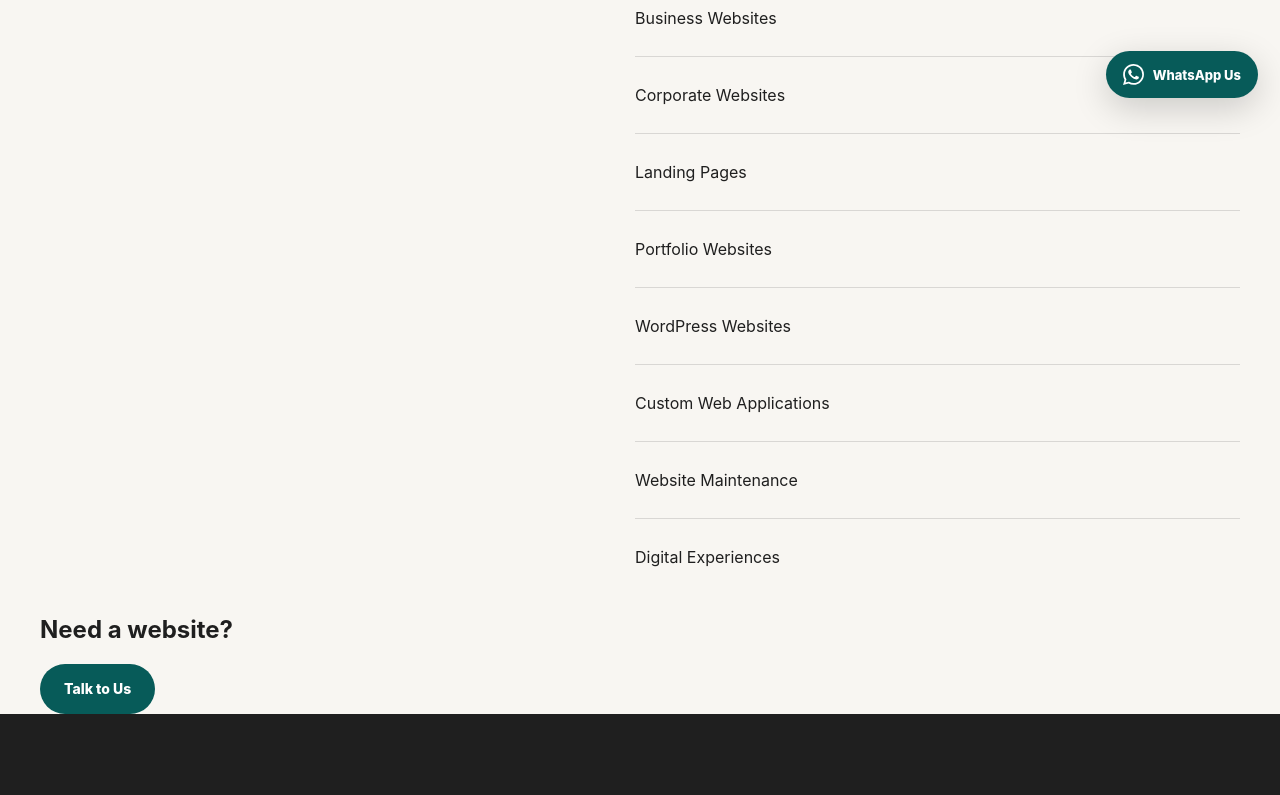
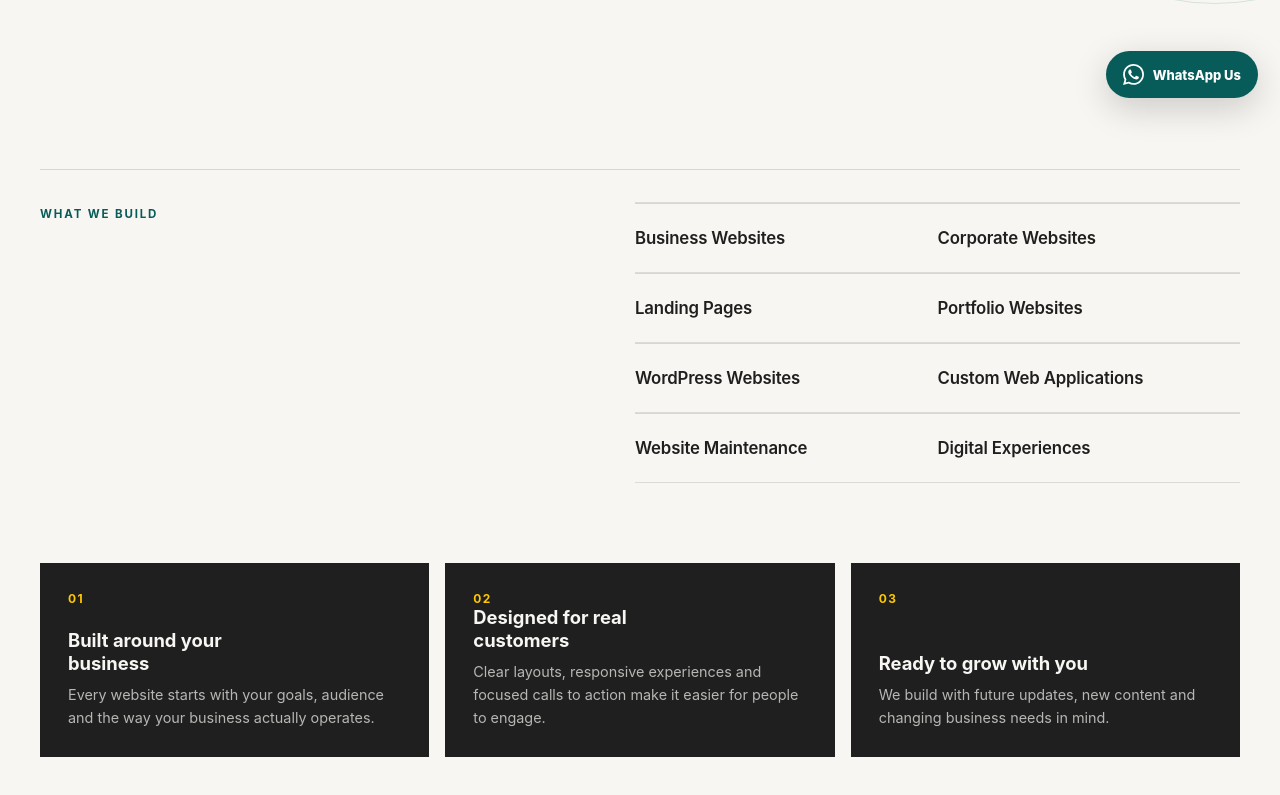
Before and after one commit to Jogeza/joki-holdings, a React (Create React App) app: page /web in a window 1280 px wide. Shown: the part 680-1475 px from the top of the page. Built offline with nearby package versions, Linux system fonts and the light colour scheme.

Commit message:
feat: build Joki web services page

```diff
--- a/src/App.css
+++ b/src/App.css
@@ -2043,3 +2043,195 @@
     padding: 1rem 0;
   }
 }
+
+/* =========================================================
+   JOKI WEB SERVICES PAGE
+   ========================================================= */
+
+.joki-page-web {
+  position: relative;
+  overflow: hidden;
+}
+
+/* Web page visual accent */
+.joki-page-web::before {
+  content: "";
+  position: absolute;
+  top: 7rem;
+  right: -10rem;
+  width: 28rem;
+  height: 28rem;
+  border: 1px solid rgba(7, 91, 89, 0.14);
+  border-radius: 50%;
+  pointer-events: none;
+}
+
+.joki-page-web::after {
+  content: "";
+  position: absolute;
+  top: 11rem;
+  right: -6rem;
+  width: 20rem;
+  height: 20rem;
+  border: 1px solid rgba(255, 200, 0, 0.22);
+  border-radius: 50%;
+  pointer-events: none;
+}
+
+/* Hero */
+.joki-page-web .joki-page-hero {
+  position: relative;
+  z-index: 1;
+  max-width: 850px;
+}
+
+.joki-page-web .joki-page-hero h1 {
+  max-width: 780px;
+}
+
+.joki-page-web .joki-page-hero p {
+  max-width: 650px;
+}
+
+/* Main content */
+.joki-page-web .joki-content-grid {
+  position: relative;
+  z-index: 1;
+  margin-top: 6rem;
+  padding-top: 2rem;
+  border-top: 1px solid rgba(31, 31, 31, 0.15);
+}
+
+/* Service list */
+.joki-page-web .joki-list {
+  display: grid;
+  grid-template-columns: repeat(2, minmax(0, 1fr));
+  gap: 0;
+  border-top: 1px solid rgba(31, 31, 31, 0.12);
+}
+
+.joki-page-web .joki-list > div {
+  position: relative;
+  padding: 1.5rem 2rem 1.5rem 0;
+  border-bottom: 1px solid rgba(31, 31, 31, 0.12);
+  font-size: 1.05rem;
+  font-weight: 600;
+  letter-spacing: -0.01em;
+  transition:
+    color 180ms ease,
+    padding-left 180ms ease;
+}
+
+.joki-page-web .joki-list > div::before {
+  content: "↗";
+  position: absolute;
+  right: 1.5rem;
+  top: 50%;
+  transform: translateY(-50%);
+  color: var(--joki-gold);
+  font-size: 1.1rem;
+  opacity: 0;
+  transition:
+    opacity 180ms ease,
+    transform 180ms ease;
+}
+
+.joki-page-web .joki-list > div:hover {
+  color: var(--joki-teal);
+  padding-left: 0.5rem;
+}
+
+.joki-page-web .joki-list > div:hover::before {
+  opacity: 1;
+  transform: translateY(-50%) translateX(0.25rem);
+}
+
+/* Digital capability strip */
+.joki-web-capabilities {
+  position: relative;
+  z-index: 1;
+  display: grid;
+  grid-template-columns: repeat(3, 1fr);
+  gap: 1rem;
+  margin-top: 5rem;
+}
+
+.joki-web-capability {
+  min-height: 170px;
+  padding: 1.75rem;
+  background: var(--joki-charcoal);
+  color: var(--joki-offwhite);
+  display: flex;
+  flex-direction: column;
+  justify-content: space-between;
+}
+
+.joki-web-capability-number {
+  color: var(--joki-gold);
+  font-size: 0.75rem;
+  font-weight: 700;
+  letter-spacing: 0.12em;
+}
+
+.joki-web-capability strong {
+  display: block;
+  max-width: 220px;
+  font-size: 1.15rem;
+  line-height: 1.25;
+}
+
+.joki-web-capability p {
+  margin: 0.5rem 0 0;
+  color: rgba(248, 246, 242, 0.7);
+  font-size: 0.9rem;
+  line-height: 1.6;
+}
+
+/* CTA */
+.joki-page-web .joki-page-cta {
+  position: relative;
+  z-index: 1;
+  margin-top: 7rem;
+}
+
+.joki-page-web .joki-page-cta h2 {
+  max-width: 600px;
+}
+
+/* Responsive */
+@media (max-width: 900px) {
+  .joki-page-web .joki-list {
+    grid-template-columns: 1fr;
+  }
+
+  .joki-web-capabilities {
+    grid-template-columns: 1fr;
+  }
+}
+
+@media (max-width: 640px) {
+  .joki-page-web::before,
+  .joki-page-web::after {
+    display: none;
+  }
+
+  .joki-page-web .joki-content-grid {
+    margin-top: 4rem;
+  }
+
+  .joki-page-web .joki-list > div {
+    padding: 1.25rem 2rem 1.25rem 0;
+  }
+
+  .joki-web-capabilities {
+    margin-top: 4rem;
+  }
+
+  .joki-web-capability {
+    min-height: 145px;
+  }
+
+  .joki-page-web .joki-page-cta {
+    margin-top: 5rem;
+  }
+}
--- a/src/pages/Web.jsx
+++ b/src/pages/Web.jsx
@@ -3,9 +3,10 @@ import { Link } from "react-router-dom";
 
 export default function Web() {
   return (
-    <section className="joki-page">
+    <section className="joki-page joki-page-web">
       <div className="joki-container">
 
+        {/* Page Hero */}
         <div className="joki-page-hero">
           <span className="joki-eyebrow">03 / Web</span>
 
@@ -21,10 +22,13 @@ export default function Web() {
           </p>
         </div>
 
+        {/* Services */}
         <div className="joki-content-grid">
 
           <div>
-            <span className="joki-section-number">WHAT WE BUILD</span>
+            <span className="joki-section-number">
+              WHAT WE BUILD
+            </span>
           </div>
 
           <div className="joki-list">
@@ -40,10 +44,65 @@ export default function Web() {
 
         </div>
 
+        {/* Capabilities */}
+        <div className="joki-web-capabilities">
+
+          <div className="joki-web-capability">
+            <span className="joki-web-capability-number">
+              01
+            </span>
+
+            <div>
+              <strong>Built around your business</strong>
+
+              <p>
+                Every website starts with your goals, audience
+                and the way your business actually operates.
+              </p>
+            </div>
+          </div>
+
+          <div className="joki-web-capability">
+            <span className="joki-web-capability-number">
+              02
+            </span>
+
+            <div>
+              <strong>Designed for real customers</strong>
+
+              <p>
+                Clear layouts, responsive experiences and
+                focused calls to action make it easier for
+                people to engage.
+              </p>
+            </div>
+          </div>
+
+          <div className="joki-web-capability">
+            <span className="joki-web-capability-number">
+              03
+            </span>
+
+            <div>
+              <strong>Ready to grow with you</strong>
+
+              <p>
+                We build with future updates, new content and
+                changing business needs in mind.
+              </p>
+            </div>
+          </div>
+
+        </div>
+
+        {/* CTA */}
         <div className="joki-page-cta">
           <h2>Need a website?</h2>
 
-          <Link to="/contact" className="joki-button joki-button-primary">
+          <Link
+            to="/contact"
+            className="joki-button joki-button-primary"
+          >
             Talk to Us
           </Link>
         </div>
```
